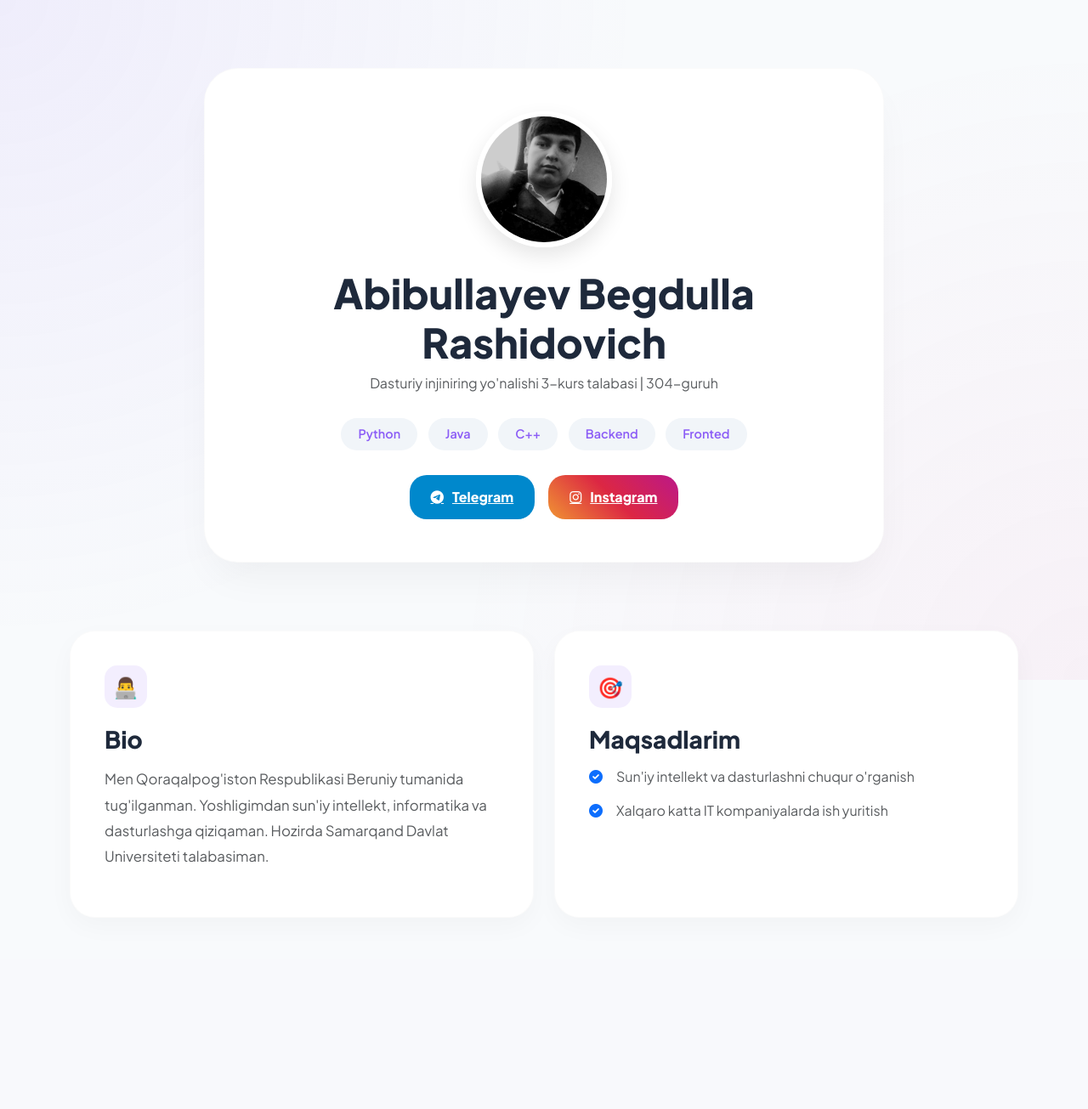
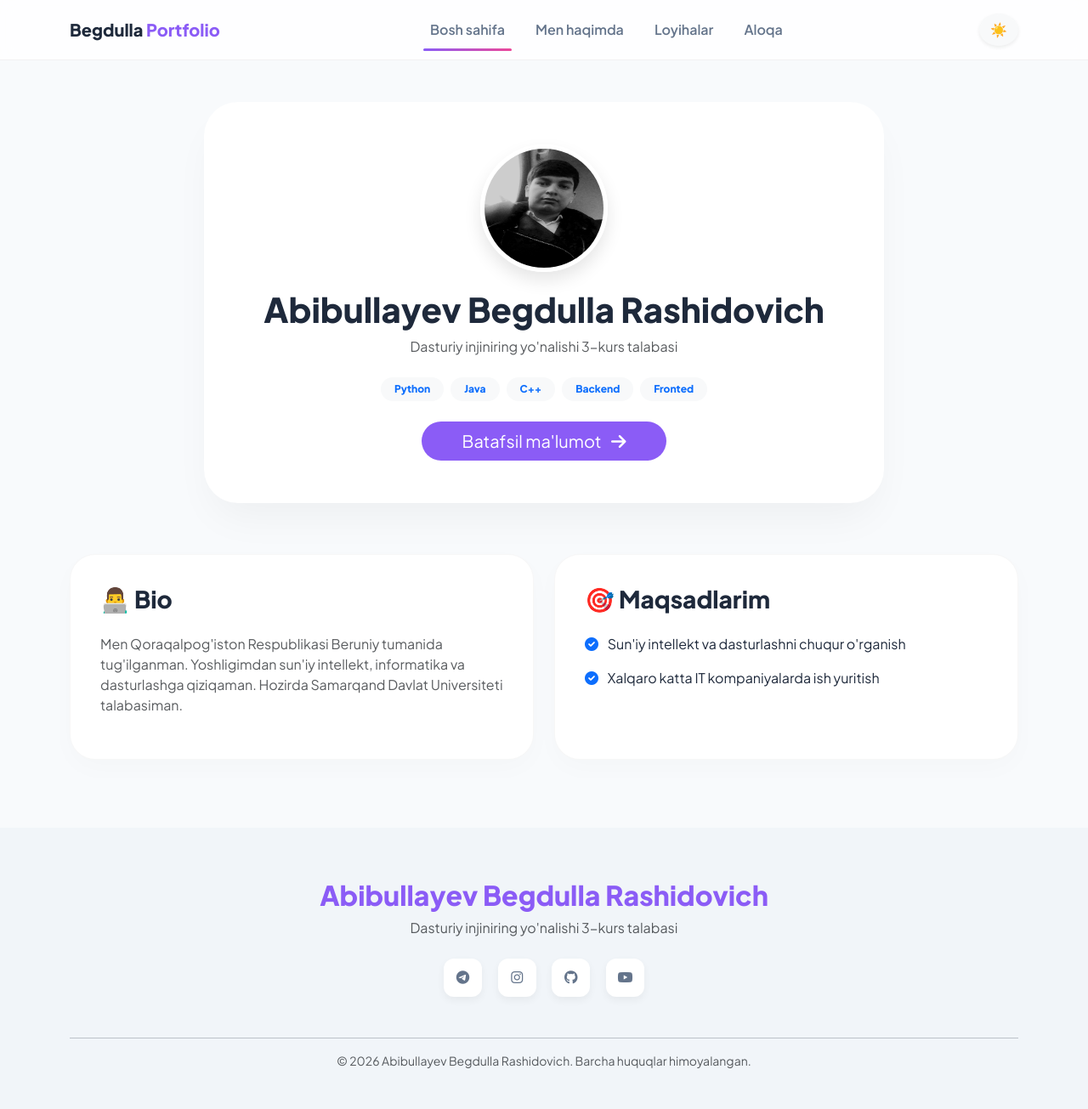
Before and after one commit to Begdulla005/Begdulla_portfolio, a Flask app: page / in a window 1280 px wide. Shown: the whole page at 85% size. Before the commit the page ends 1015 px from the top, so only its background shows below. Run offline with Flask 3, Linux system fonts and the light colour scheme.

Commit message:
To'liq dizayn va footer qo'shildi

```diff
--- a/templates/index.html
+++ b/templates/index.html
@@ -19,22 +19,38 @@
             font-family: 'Plus Jakarta Sans', sans-serif;
             background-color: var(--soft-bg);
             color: #1e293b;
-            margin: 0;
-            padding: 0;
-            /* Flex-ni olib tashladik, endi sahifa pastga o'sadi */
+            scroll-behavior: smooth;
         }
 
-        /* Orqa fonga gradient effekt (image_6e659e.jpg kabi) */
-        .bg-gradient-blur {
-            position: fixed;
-            top: 0; left: 0; width: 100%; height: 100%;
-            background: radial-gradient(circle at 0% 0%, rgba(139, 92, 246, 0.08) 0%, transparent 50%),
-                        radial-gradient(circle at 100% 100%, rgba(236, 72, 153, 0.05) 0%, transparent 50%);
-            z-index: -1;
+        /* --- 1. Navigatsiya menyusi (image_6e565a.png kabi) --- */
+        .navbar {
+            background: rgba(255, 255, 255, 0.8);
+            backdrop-filter: blur(10px);
+            padding: 15px 0;
+            border-bottom: 1px solid rgba(0,0,0,0.05);
         }
 
+        .navbar-brand { font-weight: 800; color: #1e293b; }
+        .navbar-brand span { color: var(--primary-purple); }
+
+        .nav-link {
+            font-weight: 600;
+            color: #64748b !important;
+            margin: 0 10px;
+            position: relative;
+        }
+
+        .nav-link.active::after {
+            content: '';
+            position: absolute;
+            bottom: -5px; left: 0; width: 100%; height: 3px;
+            background: linear-gradient(90deg, #8b5cf6, #ec4899);
+            border-radius: 10px;
+        }
+
+        /* --- 2. Hero Section --- */
         .hero-section {
-            padding: 80px 0 40px;
+            padding: 120px 0 60px;
             text-align: center;
         }
 
@@ -44,114 +60,104 @@
             padding: 50px 30px;
             box-shadow: 0 25px 50px -12px rgba(0, 0, 0, 0.05);
             max-width: 800px;
-            margin: 0 auto 40px;
-            border: 1px solid rgba(0,0,0,0.02);
+            margin: 0 auto;
         }
 
         .profile-img {
-            width: 160px; height: 160px;
+            width: 150px; height: 150px;
             border-radius: 50%;
-            object-fit: cover;
-            border: 6px solid #fff;
-            box-shadow: 0 10px 25px rgba(0,0,0,0.1);
-            margin-bottom: 25px;
+            border: 5px solid #fff;
+            box-shadow: 0 10px 20px rgba(0,0,0,0.1);
+            margin-bottom: 20px;
         }
 
-        .interest-tag {
-            background: #f1f5f9;
-            color: var(--primary-purple);
-            padding: 8px 20px;
-            border-radius: 100px;
-            font-weight: 600;
-            font-size: 0.9rem;
-            margin: 5px;
-            display: inline-block;
-        }
-
-        /* Yangi bo'limlar uslubi (image_6e4f5d.png kabi) */
+        /* --- 3. Info Cards (image_1bffb6.png ko'rinishi) --- */
         .info-card {
             background: white;
             border-radius: 30px;
-            padding: 40px;
+            padding: 35px;
             height: 100%;
-            box-shadow: 0 10px 30px rgba(0,0,0,0.03);
-            border: 1px solid rgba(0,0,0,0.02);
-            transition: transform 0.3s ease;
+            border: 1px solid rgba(0,0,0,0.03);
+            box-shadow: 0 10px 30px rgba(0,0,0,0.02);
         }
 
-        .info-card:hover {
-            transform: translateY(-10px);
+        /* --- 4. Footer (image_6e56c0.png kabi) --- */
+        .footer {
+            padding: 60px 0 30px;
+            text-align: center;
+            background: #f1f5f9;
+            margin-top: 80px;
         }
 
-        .icon-circle {
-            width: 50px; height: 50px;
-            background: rgba(139, 92, 246, 0.1);
-            color: var(--primary-purple);
-            border-radius: 15px;
-            display: flex; align-items: center; justify-content: center;
-            font-size: 1.5rem; margin-bottom: 20px;
+        .social-icons a {
+            width: 45px; height: 45px;
+            display: inline-flex; align-items: center; justify-content: center;
+            background: white;
+            border-radius: 12px;
+            margin: 0 8px;
+            color: #64748b;
+            text-decoration: none;
+            transition: 0.3s;
+            box-shadow: 0 4px 10px rgba(0,0,0,0.05);
         }
 
-        .contact-btn {
-            border-radius: 20px;
-            padding: 14px 25px;
-            font-weight: 700;
-            transition: 0.3s;
-            border: none;
-            display: inline-flex; align-items: center; gap: 10px;
+        .social-icons a:hover {
+            background: var(--primary-purple);
+            color: white;
+            transform: translateY(-5px);
         }
-
-        .btn-tg { background: #0088cc; color: white; }
-        .btn-insta { background: linear-gradient(45deg, #f09433, #dc2743, #bc1888); color: white; }
     </style>
 </head>
 <body>
 
-<div class="bg-gradient-blur"></div>
+<nav class="navbar navbar-expand-lg fixed-top">
+    <div class="container">
+        <a class="navbar-brand" href="#">Begdulla <span>Portfolio</span></a>
+        <div class="collapse navbar-collapse justify-content-center">
+            <ul class="navbar-nav">
+                <li class="nav-item"><a class="nav-link active" href="#">Bosh sahifa</a></li>
+                <li class="nav-item"><a class="nav-link" href="#bio">Men haqimda</a></li>
+                <li class="nav-item"><a class="nav-link" href="#loyihalar">Loyihalar</a></li>
+                <li class="nav-item"><a class="nav-link" href="#aloqa">Aloqa</a></li>
+            </ul>
+        </div>
+        <div class="d-none d-lg-block">
+            <button class="btn btn-light rounded-circle shadow-sm">☀️</button>
+        </div>
+    </div>
+</nav>
 
 <div class="container">
     <section class="hero-section">
         <div class="main-profile-card">
-            <img src="{{ url_for('static', filename='rasm.jpg') }}" class="profile-img" alt="Profil">
-            <h1 class="fw-bold display-5 mb-2">{{ user.ism }}</h1>
-            <p class="text-muted mb-4">{{ user.unv }} | {{ user.guruh }}</p>
-
-            <div class="mb-4">
+            <img src="{{ url_for('static', filename='rasm.jpg') }}" class="profile-img">
+            <h1 class="fw-bold mb-2">{{ user.ism }}</h1>
+            <p class="text-muted mb-4">{{ user.unv }}</p>
+            <div class="d-flex justify-content-center gap-2 mb-4">
                 {% for x in user.qiziqishlar %}
-                <span class="interest-tag">{{ x }}</span>
+                <span class="badge rounded-pill bg-light text-primary p-2 px-3">{{ x }}</span>
                 {% endfor %}
             </div>
-
-            <div class="d-flex justify-content-center gap-3">
-                <a href="https://t.me/{{ user.tg }}" class="contact-btn btn-tg">
-                    <i class="fab fa-telegram-plane"></i> Telegram
-                </a>
-                <a href="https://instagram.com/{{ user.insta }}" class="contact-btn btn-insta">
-                    <i class="fab fa-instagram"></i> Instagram
-                </a>
-            </div>
+            <a href="#bio" class="btn btn-primary btn-lg rounded-pill px-5" style="background: var(--primary-purple); border:none;">
+                Batafsil ma'lumot <i class="fas fa-arrow-right ms-2"></i>
+            </a>
         </div>
     </section>
 
-    <section class="row g-4 mb-5">
+    <section id="bio" class="row g-4 mb-5">
         <div class="col-lg-6">
             <div class="info-card">
-                <div class="icon-circle">👨‍💻</div>
-                <h3 class="fw-bold mb-3">Bio</h3>
-                <p class="text-muted" style="line-height: 1.8; font-size: 1.05rem;">
-                    {{ user.bio }}
-                </p>
+                <h3 class="fw-bold mb-4">👨‍💻 Bio</h3>
+                <p class="text-muted">{{ user.bio }}</p>
             </div>
         </div>
         <div class="col-lg-6">
             <div class="info-card">
-                <div class="icon-circle">🎯</div>
-                <h3 class="fw-bold mb-3">Maqsadlarim</h3>
+                <h3 class="fw-bold mb-4">🎯 Maqsadlarim</h3>
                 <ul class="list-unstyled">
-                    {% for maqsad in user.maqsadlar %}
-                    <li class="mb-3 d-flex align-items-center">
-                        <i class="fas fa-check-circle text-primary me-3"></i>
-                        <span class="text-muted">{{ maqsad }}</span>
+                    {% for m in user.maqsadlar %}
+                    <li class="mb-3">
+                        <i class="fas fa-check-circle text-primary me-2"></i> {{ m }}
                     </li>
                     {% endfor %}
                 </ul>
@@ -160,5 +166,22 @@
     </section>
 </div>
 
+<footer class="footer" id="aloqa">
+    <div class="container">
+        <h2 class="fw-bold mb-2" style="color: var(--primary-purple);">{{ user.ism }}</h2>
+        <p class="text-muted mb-4">{{ user.unv }}</p>
+
+        <div class="social-icons mb-5">
+            <a href="https://t.me/{{ user.tg }}"><i class="fab fa-telegram-plane"></i></a>
+            <a href="https://instagram.com/{{ user.insta }}"><i class="fab fa-instagram"></i></a>
+            <a href="#"><i class="fab fa-github"></i></a>
+            <a href="#"><i class="fab fa-youtube"></i></a>
+        </div>
+
+        <hr class="opacity-10">
+        <p class="text-muted small">© 2026 {{ user.ism }}. Barcha huquqlar himoyalangan.</p>
+    </div>
+</footer>
+
 </body>
 </html>
```
